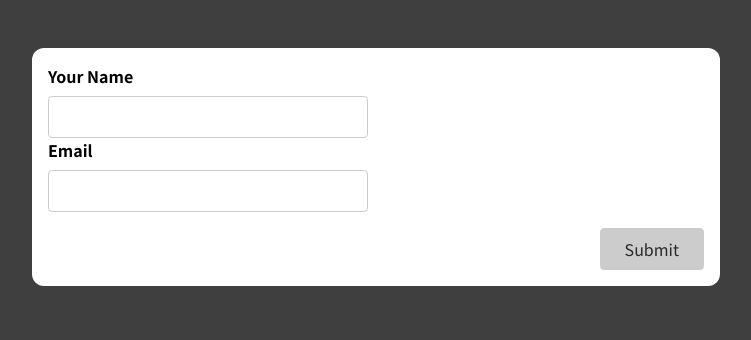
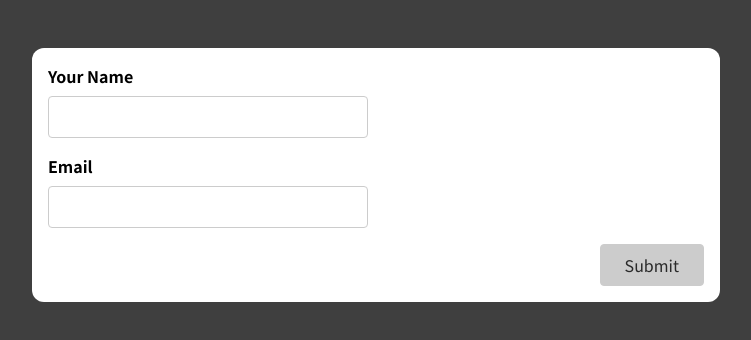
Before and after one commit to Practice-SpencerTower/forms-and-user-input, a React (Create React App) app: page / in a window 1280 px wide. Shown: the top 340 px of the page, without its empty margins (264-1015 px from the left). Built offline with nearby package versions, Linux system fonts and the light colour scheme.

Commit message:
creates separate div for email input

```diff
--- a/src/components/SimpleInput.js
+++ b/src/components/SimpleInput.js
@@ -91,7 +91,8 @@ const SimpleInput = (props) => {
                 {nameInputInvalid && (
                     <p className={'error-text'}>Name must not be empty.</p>
                 )}
-
+            </div>
+            <div className={nameInputClasses}>
                 <label htmlFor="email">Email</label>
                 <input
                     type="text"
```
